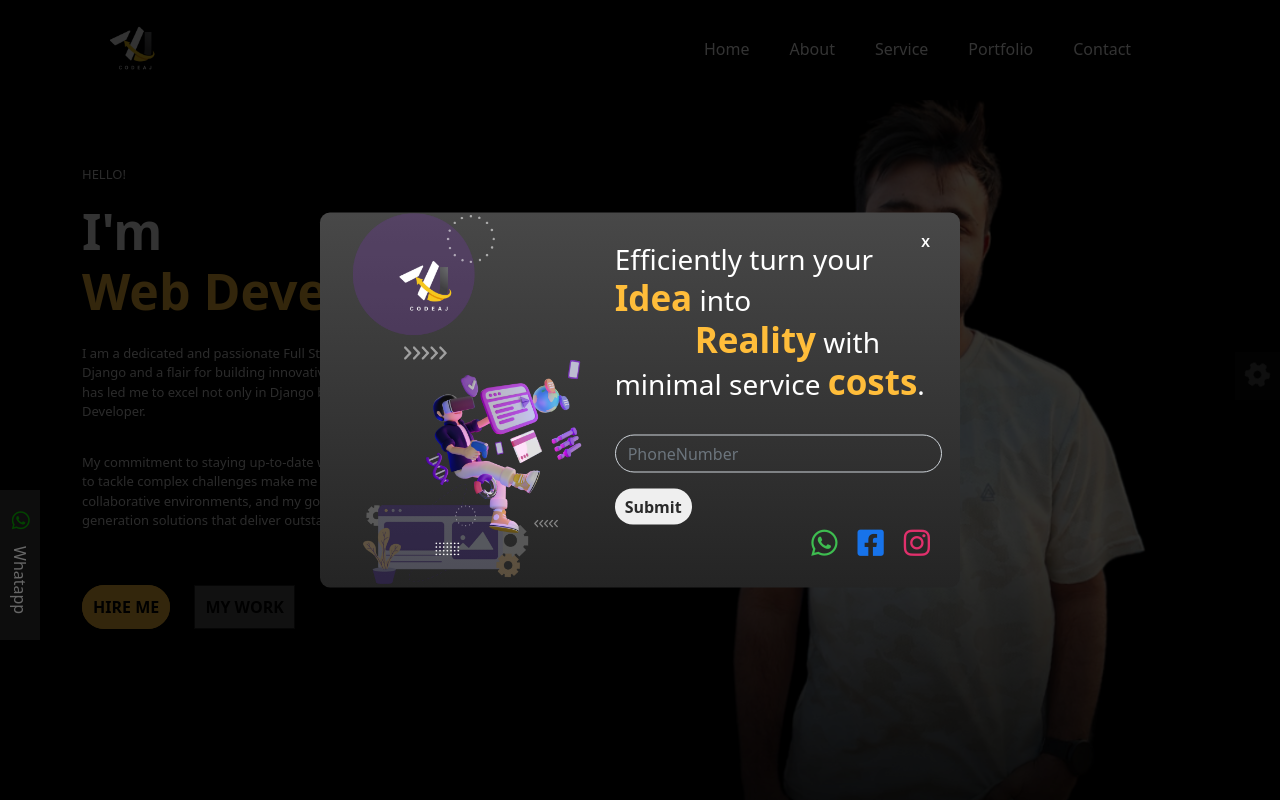
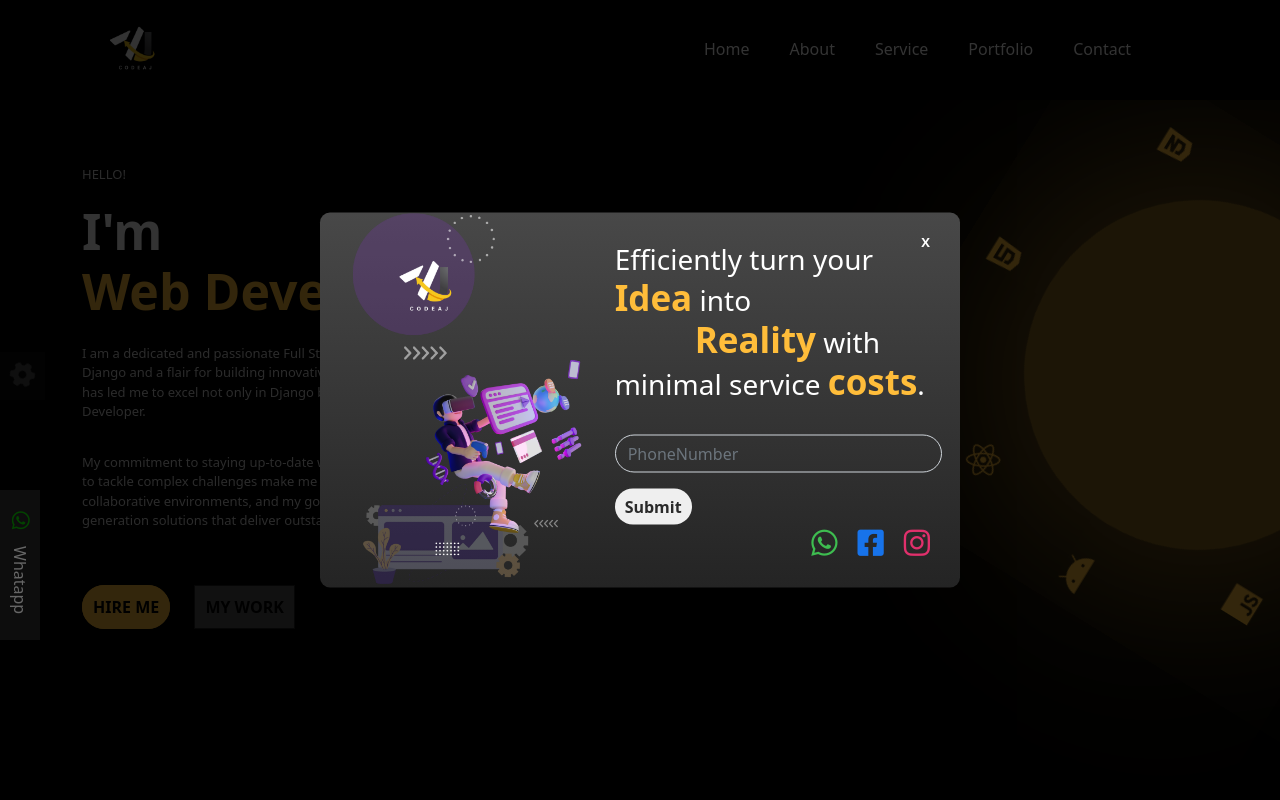
Before and after one commit to codeaj4u/codeajay, a Django app: page / in a window 1280 px wide. Run offline with Django 4.2, Linux system fonts and the light colour scheme; some libraries are stand-ins or nearby versions.

Commit message:
intial commit

```diff
--- a/templates/index.html
+++ b/templates/index.html
@@ -12,12 +12,9 @@
     <link href="https://cdn.jsdelivr.net/npm/bootstrap@5.0.2/dist/css/bootstrap.min.css" rel="stylesheet" integrity="sha384-EVSTQN3/azprG1Anm3QDgpJLIm9Nao0Yz1ztcQTwFspd3yD65VohhpuuCOmLASjC" crossorigin="anonymous">
     <link rel="stylesheet" href="https://cdnjs.cloudflare.com/ajax/libs/font-awesome/6.4.2/css/all.min.css" integrity="sha512-z3gLpd7yknf1YoNbCzqRKc4qyor8gaKU1qmn+CShxbuBusANI9QpRohGBreCFkKxLhei6S9CQXFEbbKuqLg0DA==" crossorigin="anonymous" referrerpolicy="no-referrer" />
 
-    <link rel="stylesheet" href="https://cdnjs.cloudflare.com/ajax/libs/font-awesome/6.4.2/css/all.min.css" integrity="sha512-z3gLpd7yknf1YoNbCzqRKc4qyor8gaKU1qmn+CShxbuBusANI9QpRohGBreCFkKxLhei6S9CQXFEbbKuqLg0DA==" crossorigin="anonymous" referrerpolicy="no-referrer" />
-
     <script src="https://platform.linkedin.com/badges/js/profile.js" async defer type="text/javascript"></script>
 
     <style>
-
 
 
         input[type="number"]::-webkit-inner-spin-button,
@@ -31,7 +28,7 @@
 
         /* For WebKit-based browsers (Chrome, Safari) */
 ::-webkit-scrollbar {
-    width: 12px; /* Width of the entire scrollbar */
+    width: 6px; /* Width of the entire scrollbar */
   }
 
   ::-webkit-scrollbar-track {
@@ -39,8 +36,8 @@
   }
 
   ::-webkit-scrollbar-thumb {
-    background: #888; /* Thumb (scroll bar) color */
-    border-radius: 6px; /* Rounded corners */
+    background: #ffbd3a33; /* Thumb (scroll bar) color */
+     /* Rounded corners */
   }
 
   ::-webkit-scrollbar-thumb:hover {
@@ -222,7 +219,9 @@
 
 
         .about{
-            background-color: #000000;
+            background-color:#000000;
+            z-index: 9999;
+            clip-path: polygon(0 0, 100% 5%, 100% 100%, 0 95%);
         }
 
 
@@ -921,7 +920,7 @@
 
 
         .freelancer{
-            background : url({% static 'bg5.jpg' %});
+            background : url('/bg5.jpg');
             background-position: center;
             background-size: cover;
 
@@ -1137,7 +1136,7 @@
         .setting{
 
             position:fixed;
-            right: 0px;
+            left: 0px;
             bottom: 50%;
             background-color: #1e1e1e;
             padding: 10px;
@@ -1181,11 +1180,12 @@
             width: 290px;
             padding: 10px;
             border : 1px solid gray;
-            right: -290px;
+            left: -290px;
             top: 35%;
             text-align: center;
             transition: ease-in;
             transition-duration: 0.5s;
+            background-color: #000000;
         }
 
         .social-media i{
@@ -1289,6 +1289,113 @@
             padding: 10px;
         }
 
+        .weel {
+            position: relative;
+            width: 350px;
+            height: 350px;
+            border-radius: 50%;
+            animation: rotateCircle 50s linear infinite;
+            background-color: rgba(255, 189, 58, 0.56);
+            box-shadow: rgba(255, 189, 58, 0.1) 0px 8px 24px, rgba(255, 189, 58, 0.1) 0px 16px 56px, rgba(255, 189, 58, 0.1) 0px 24px 80px;
+            box-shadow: rgba(255, 189, 58, 0.56) 0px 0px 200px 50px;
+            z-index: -1;
+
+          }
+          .weel:hover{
+            animation: none;
+          }
+
+
+
+          @keyframes rotateCircle {
+            from {
+              transform: rotate(360deg);
+            }
+            to {
+              transform: rotate(0deg);
+            }
+          }
+
+
+
+
+
+          .numbers {
+            position: absolute;
+            width: 100%;
+            height: 100%;
+            display: flex;
+            justify-content: space-between;
+            align-items: center;
+            pointer-events: none;
+          }
+
+          .number {
+            position: absolute;
+            font-size: 14px;
+            color: #333;
+          }
+
+
+          .number-4 {
+            bottom: 0%;
+            left: 95%;
+          }
+
+
+
+          .number-6 {
+            bottom: -20%;
+            right: 50%;
+            transform: translateX(50%);
+          }
+
+          .number-7 {
+            bottom: 0%;
+            right: 95%;
+          }
+
+          .number-8 {
+            top: 50%;
+            left: -22%;
+            transform: translate(0, -50%);
+          }
+
+          .number-9 {
+            top: 5%;
+            left: -8%;
+          }
+
+          .number-10 {
+            top: -20%;
+            left: 50%;
+            transform: translateX(-50%);
+          }
+
+          .number-11 {
+            top: 5%;
+            right: -6%;
+          }
+
+          .number-12 {
+            top: 50%;
+            left: 110%;
+            transform: translate(0, -50%);
+          }
+
+          .weel i{
+            font-size: 35px;
+            color: #FFBD3A;
+          }
+
+
+        .booooox{
+            position: fixed;
+            top:25%;
+            left:80%
+
+        }
+
 
 
 
@@ -1511,7 +1618,42 @@
 
                 <div class="col-md-12 col-lg-6 col-sm-12 main-image mt-3">
 
-                        <img class="img-fluid" src="{% static 'aj.jpg' %}">
+<!--                        <img class="img-fluid" src="{% static 'aj.jpg' %}">-->
+                    <div class="booooox">
+
+                        <div class="weel" id="rotatingCircle">
+
+                            <div class="center-circle"></div>
+                            <div class="numbers">
+                              <div class="number number-4">
+                                <i class="fa-brands fa-python"></i>
+                              </div>
+                              <div class="number number-6">
+                                <i class="fa-brands fa-java"></i>
+                              </div>
+                              <div class="number number-7">
+                                <i class="fa-brands fa-js"></i>
+                              </div>
+                              <div class="number number-8">
+                                <i class="fa-brands fa-android"></i>
+                              </div>
+                              <div class="number number-9">
+                                <i class="fa-brands fa-react"></i>
+                              </div>
+                              <div class="number number-10">
+                                <i class="fa-brands fa-html5"></i>
+                              </div>
+                              <div class="number number-11">
+                                <i class="fa-brands fa-css3-alt"></i>
+                              </div>
+                              <div class="number number-12">
+                                <i class="fa-brands fa-aws"></i>
+                              </div>
+                            </div>
+                          </div>
+
+                    </div>
+
 
                 </div>
             </div>
@@ -2321,6 +2463,37 @@
 
     <script>
 
+        // JavaScript code to rotate the circle based on mouse wheel scroll when hovered
+        const rotatingCircle = document.getElementById('rotatingCircle');
+        let isHovered = false;
+        let currentRotation = 0;
+
+        rotatingCircle.addEventListener('mouseenter', () => {
+        isHovered = true;
+        });
+
+        rotatingCircle.addEventListener('mouseleave', () => {
+        isHovered = false;
+        });
+
+        window.addEventListener('wheel', (event) => {
+        if (isHovered) {
+            currentRotation += event.deltaY;
+            rotatingCircle.style.transform = `rotate(${currentRotation}deg)`;
+            event.preventDefault(); // Prevent default scrolling behavior
+        }
+        });
+
+
+
+
+
+    </script>
+
+
+
+    <script>
+
 
         $(document).ready(function() {
 
```
